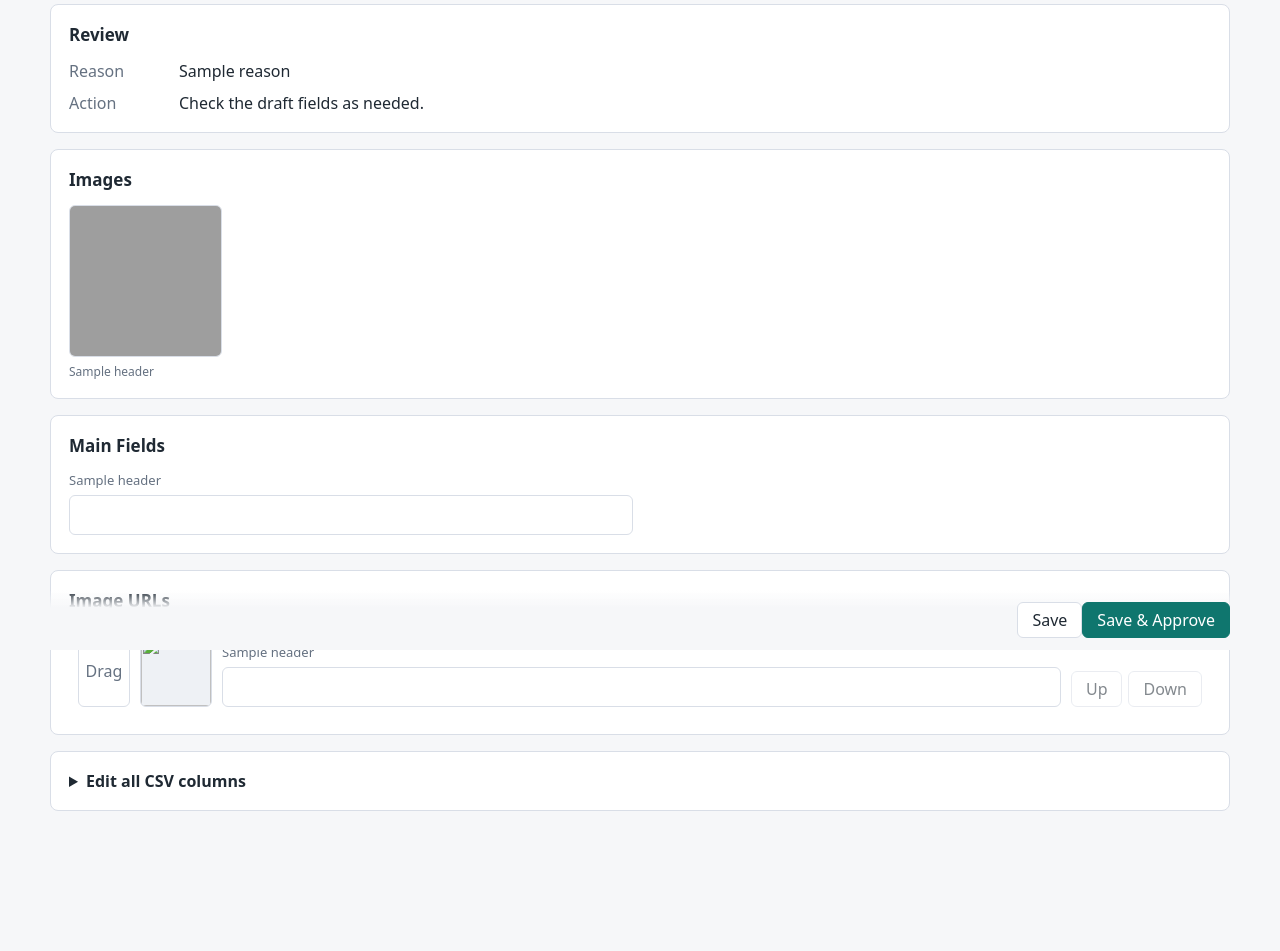
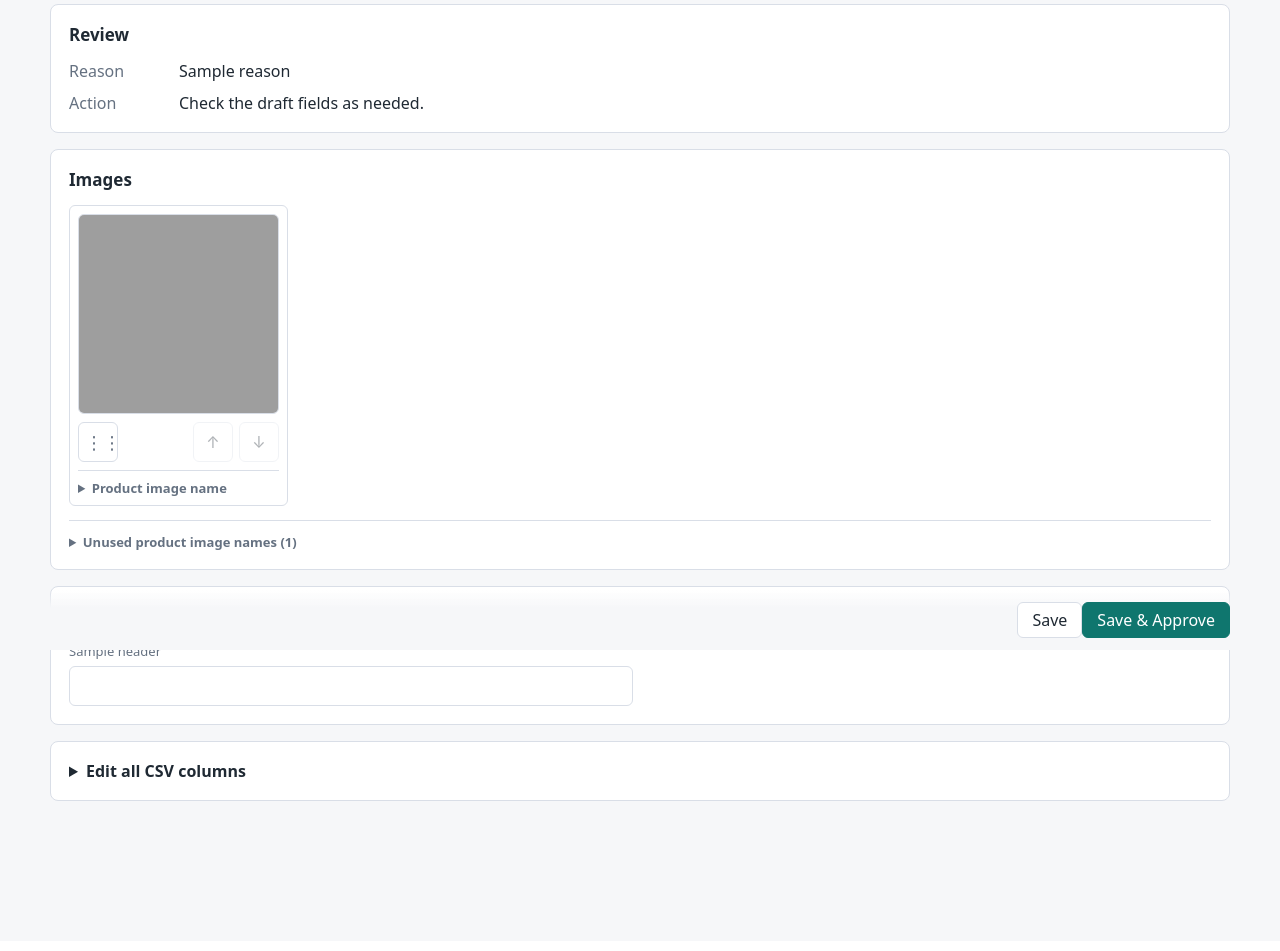
Before and after one commit to HIRABAweb/mercari-shops-auto-description, a Flask app: template review-ui/templates/item_detail.html in a window 1280 px wide. Shown: the part 150-1101 px from the top of the page. After the commit the page ends 951 px from the top, so only its background shows below. Run offline with Flask 3, Linux system fonts and the light colour scheme; the template is opened without the code that fills it: most values are stand-ins (such as "Sample title", 1, 10 or a date in 2020); grey boxes are pictures that could not be loaded.

Commit message:
Improve Review UI image ordering

```diff
--- a/review-ui/app.py
+++ b/review-ui/app.py
@@ -184,6 +184,12 @@ def create_app() -> Flask:
             for header in MERCARI_HEADERS
             if header not in PRIMARY_FIELDS and header not in IMAGE_FIELDS
         ]
+        image_previews = image_previews_from_draft_row(draft_row)
+        unused_image_fields = [
+            header
+            for header in IMAGE_FIELDS
+            if not draft_row.get(header, "").strip()
+        ]
         return render_template(
             "item_detail.html",
             batch_id=batch_id,
@@ -192,7 +198,8 @@ def create_app() -> Flask:
             draft_row=draft_row,
             primary_fields=PRIMARY_FIELDS,
             image_fields=IMAGE_FIELDS,
-            image_previews=image_previews_from_draft_row(draft_row),
+            image_previews=image_previews,
+            unused_image_fields=unused_image_fields,
             extra_fields=extra_fields,
             title_field=TITLE_FIELD,
             description_field=DESCRIPTION_FIELD,
--- a/review-ui/static/styles.css
+++ b/review-ui/static/styles.css
@@ -243,12 +243,25 @@ th {
 
 .image-grid {
   display: grid;
-  grid-template-columns: repeat(auto-fill, minmax(148px, 1fr));
+  grid-template-columns: repeat(auto-fill, minmax(210px, 1fr));
   gap: 12px;
 }
 
 .image-preview {
   margin: 0;
+  padding: 8px;
+  border: 1px solid var(--line);
+  border-radius: 6px;
+  background: #ffffff;
+  transition: border-color 120ms ease, box-shadow 120ms ease, opacity 120ms ease;
+}
+
+.image-preview[draggable="true"] {
+  cursor: grab;
+}
+
+.image-preview[draggable="true"]:active {
+  cursor: grabbing;
 }
 
 .image-preview img {
@@ -261,71 +274,91 @@ th {
   border-radius: 6px;
 }
 
-.image-preview figcaption {
+.image-preview--dragging {
+  opacity: 0.55;
+}
+
+.image-preview--drop-target {
+  border-color: var(--accent);
+  box-shadow: 0 0 0 2px rgb(13 148 136 / 0.16);
+}
+
+.image-preview-toolbar {
+  display: flex;
+  align-items: center;
+  justify-content: space-between;
+  gap: 8px;
+  margin-top: 8px;
+}
+
+.image-drag-handle,
+.icon-button {
+  display: inline-grid;
+  width: 40px;
+  height: 40px;
+  place-items: center;
+  border: 1px solid var(--line);
+  border-radius: 6px;
+  background: #ffffff;
+  color: var(--text);
+  cursor: pointer;
+}
+
+.image-drag-handle {
+  color: var(--muted);
+  cursor: grab;
+  font-size: 18px;
+  line-height: 1;
+  touch-action: none;
+}
+
+.image-drag-handle:active {
+  cursor: grabbing;
+}
+
+.icon-button:disabled {
+  cursor: default;
+  opacity: 0.35;
+}
+
+.image-order-actions {
+  display: flex;
+  gap: 6px;
+}
+
+.image-name-details {
+  margin-top: 8px;
+  padding-top: 8px;
+  border-top: 1px solid var(--line);
+}
+
+.image-name-details summary,
+.unused-image-fields summary {
+  color: var(--muted);
+  font-size: 13px;
+  font-weight: 600;
+}
+
+.image-name-details figcaption {
   margin-top: 6px;
   color: var(--muted);
   font-size: 12px;
   overflow-wrap: anywhere;
 }
 
-.image-url-list {
-  display: grid;
-  gap: 10px;
+.unused-image-fields {
+  margin-top: 14px;
+  padding-top: 12px;
+  border-top: 1px solid var(--line);
 }
 
-.image-url-row {
+.unused-image-field-list {
   display: grid;
-  grid-template-columns: auto 72px minmax(0, 1fr) auto;
-  align-items: end;
-  gap: 10px;
-  padding: 8px;
-  border: 1px solid transparent;
-  border-radius: 6px;
-}
-
-.image-url-row--dragging {
-  opacity: 0.55;
-}
-
-.image-url-row--drop-target {
-  border-color: var(--accent);
-  background: #f0fdfa;
-}
-
-.image-drag-handle {
-  align-self: stretch;
-  min-width: 52px;
-  border: 1px solid var(--line);
-  border-radius: 6px;
-  background: #ffffff;
+  grid-template-columns: repeat(auto-fill, minmax(140px, 1fr));
+  gap: 6px 12px;
+  margin-top: 10px;
   color: var(--muted);
-  cursor: grab;
-}
-
-.image-drag-handle:active {
-  cursor: grabbing;
-}
-
-.image-url-thumb {
-  width: 72px;
-  aspect-ratio: 1;
-  overflow: hidden;
-  background: #eef1f5;
-  border: 1px solid var(--line);
-  border-radius: 6px;
-}
-
-.image-url-thumb img {
-  width: 100%;
-  height: 100%;
-  display: block;
-  object-fit: cover;
-}
-
-.image-url-actions {
-  display: grid;
-  grid-template-columns: repeat(2, auto);
-  gap: 6px;
+  font-size: 12px;
 }
 
 dl {
@@ -464,7 +497,6 @@ details .form-grid {
   }
 
   .item-row,
-  .image-url-row,
   .form-grid,
   .category-search-row {
     grid-template-columns: 1fr;
@@ -475,7 +507,7 @@ details .form-grid {
     max-width: 180px;
   }
 
-  .image-url-actions {
-    grid-template-columns: repeat(2, minmax(0, 1fr));
+  .image-grid {
+    grid-template-columns: repeat(auto-fill, minmax(148px, 1fr));
   }
 }
--- a/review-ui/templates/item_detail.html
+++ b/review-ui/templates/item_detail.html
@@ -21,22 +21,63 @@
     </dl>
   </section>
 
-  {% if image_previews %}
+  <form class="edit-form" method="post" action="{{ url_for('update_item', batch_id=batch_id, product_code=product_code) }}">
+    <input type="hidden" name="csrf_token" value="{{ csrf_token() }}">
     <section class="form-section">
       <h2>Images</h2>
-      <div class="image-grid">
-        {% for image in image_previews %}
-          <figure class="image-preview">
-            <img src="{{ url_for('item_image', batch_id=batch_id, product_code=product_code, image_index=image.index, v=image.cache_key) }}" alt="">
-            <figcaption>{{ image.header }}</figcaption>
-          </figure>
-        {% endfor %}
-      </div>
+      {% if image_previews %}
+        <div class="image-grid image-sort-list" data-image-sort-list>
+          {% for image in image_previews %}
+            <figure class="image-preview" data-image-sort-row draggable="true">
+              <img
+                data-image-sort-thumb
+                src="{{ url_for('item_image', batch_id=batch_id, product_code=product_code, image_index=image.index, v=image.cache_key) }}"
+                alt=""
+                draggable="false"
+              >
+              <div class="image-preview-toolbar">
+                <button
+                  class="image-drag-handle"
+                  type="button"
+                  data-image-drag-handle
+                  aria-label="Drag image"
+                  title="Drag image"
+                >&#8942;&#8942;</button>
+                <div class="image-order-actions">
+                  <button class="icon-button" type="button" data-image-move-up aria-label="Move image up" title="Move image up">&#8593;</button>
+                  <button class="icon-button" type="button" data-image-move-down aria-label="Move image down" title="Move image down">&#8595;</button>
+                </div>
+              </div>
+              <details class="image-name-details">
+                <summary>Product image name</summary>
+                <figcaption>{{ image.header }}</figcaption>
+              </details>
+              <input
+                type="hidden"
+                name="{{ image.header }}"
+                value="{{ draft_row.get(image.header, '') }}"
+                data-image-sort-input
+              >
+            </figure>
+          {% endfor %}
+        </div>
+      {% else %}
+        <p class="empty-inline">No product images.</p>
+      {% endif %}
+
+      {% if unused_image_fields %}
+        <details class="unused-image-fields">
+          <summary>Unused product image names ({{ unused_image_fields|length }})</summary>
+          <div class="unused-image-field-list">
+            {% for header in unused_image_fields %}
+              <span>{{ header }}</span>
+              <input type="hidden" name="{{ header }}" value="">
+            {% endfor %}
+          </div>
+        </details>
+      {% endif %}
     </section>
-  {% endif %}
 
-  <form class="edit-form" method="post" action="{{ url_for('update_item', batch_id=batch_id, product_code=product_code) }}">
-    <input type="hidden" name="csrf_token" value="{{ csrf_token() }}">
     <section class="form-section">
       <h2>Main Fields</h2>
       <div class="form-grid">
@@ -66,32 +107,6 @@
               {% endif %}
             </label>
           {% endif %}
-        {% endfor %}
-      </div>
-    </section>
-
-    <section class="form-section">
-      <h2>Image URLs</h2>
-      <div class="image-url-list" data-image-url-list>
-        {% for header in image_fields %}
-          <div class="image-url-row" data-image-url-row draggable="true">
-            <button class="image-drag-handle" type="button" data-image-drag-handle aria-label="Drag image">Drag</button>
-            <div class="image-url-thumb">
-              {% if draft_row.get(header, "") %}
-                <img data-image-url-thumb src="{{ url_for('item_image', batch_id=batch_id, product_code=product_code, image_index=loop.index, v=image_cache_key(draft_row.get(header, ''))) }}" alt="">
-              {% else %}
-                <img data-image-url-thumb src="" alt="" hidden>
-              {% endif %}
-            </div>
-            <label>
-              <span>{{ header }}</span>
-              <input name="{{ header }}" value="{{ draft_row.get(header, "") }}" data-image-url-input>
-            </label>
-            <div class="image-url-actions">
-              <button class="button" type="button" data-image-move-up>Up</button>
-              <button class="button" type="button" data-image-move-down>Down</button>
-            </div>
-          </div>
         {% endfor %}
       </div>
     </section>
@@ -214,8 +229,8 @@
       });
     });
 
-    document.querySelectorAll("[data-image-url-list]").forEach((list) => {
-      const rows = Array.from(list.querySelectorAll("[data-image-url-row]"));
+    document.querySelectorAll("[data-image-sort-list]").forEach((list) => {
+      const rows = Array.from(list.querySelectorAll("[data-image-sort-row]"));
       let draggedIndex = null;
 
       const syncButtons = () => {
@@ -226,25 +241,31 @@
       };
 
       const rowState = (row) => {
-        const thumb = row.querySelector("[data-image-url-thumb]");
+        const thumb = row.querySelector("[data-image-sort-thumb]");
         return {
-          value: row.querySelector("[data-image-url-input]").value,
+          value: row.querySelector("[data-image-sort-input]").value,
           thumbSrc: thumb.getAttribute("src") || "",
-          thumbHidden: thumb.hidden,
         };
       };
 
       const applyRowState = (row, state) => {
-        const input = row.querySelector("[data-image-url-input]");
-        const thumb = row.querySelector("[data-image-url-thumb]");
+        const input = row.querySelector("[data-image-sort-input]");
+        const thumb = row.querySelector("[data-image-sort-thumb]");
         input.value = state.value;
         thumb.src = state.thumbSrc;
-        thumb.hidden = state.thumbHidden;
         input.dispatchEvent(new Event("input", { bubbles: true }));
       };
 
       const moveImageValue = (fromIndex, toIndex) => {
-        if (fromIndex === toIndex || fromIndex < 0 || toIndex < 0) {
+        if (
+          !Number.isInteger(fromIndex)
+          || !Number.isInteger(toIndex)
+          || fromIndex === toIndex
+          || fromIndex < 0
+          || toIndex < 0
+          || fromIndex >= rows.length
+          || toIndex >= rows.length
+        ) {
           return;
         }
         const states = rows.map(rowState);
@@ -253,7 +274,18 @@
         rows.forEach((row, index) => applyRowState(row, states[index]));
       };
 
+      const clearDragStyles = () => {
+        rows.forEach((candidate) => {
+          candidate.classList.remove("image-preview--dragging");
+          candidate.classList.remove("image-preview--drop-target");
+        });
+      };
+
       rows.forEach((row, index) => {
+        const dragHandle = row.querySelector("[data-image-drag-handle]");
+        let pointerDraggedIndex = null;
+        let pointerTargetIndex = null;
+
         row.querySelector("[data-image-move-up]").addEventListener("click", () => {
           if (index > 0) {
             moveImageValue(index, index - 1);
@@ -266,30 +298,87 @@
         });
         row.addEventListener("dragstart", (event) => {
           draggedIndex = index;
-          row.classList.add("image-url-row--dragging");
+          row.classList.add("image-preview--dragging");
           event.dataTransfer.effectAllowed = "move";
           event.dataTransfer.setData("text/plain", String(index));
         });
         row.addEventListener("dragover", (event) => {
+          if (!Number.isInteger(draggedIndex)) {
+            return;
+          }
           event.preventDefault();
           event.dataTransfer.dropEffect = "move";
-          row.classList.add("image-url-row--drop-target");
+          row.classList.add("image-preview--drop-target");
         });
         row.addEventListener("dragleave", () => {
-          row.classList.remove("image-url-row--drop-target");
+          row.classList.remove("image-preview--drop-target");
         });
         row.addEventListener("drop", (event) => {
+          if (!Number.isInteger(draggedIndex)) {
+            return;
+          }
           event.preventDefault();
-          const fromIndex = draggedIndex ?? Number(event.dataTransfer.getData("text/plain"));
-          moveImageValue(fromIndex, index);
-          rows.forEach((candidate) => candidate.classList.remove("image-url-row--drop-target"));
+          moveImageValue(draggedIndex, index);
+          rows.forEach((candidate) => candidate.classList.remove("image-preview--drop-target"));
         });
         row.addEventListener("dragend", () => {
           draggedIndex = null;
-          rows.forEach((candidate) => {
-            candidate.classList.remove("image-url-row--dragging");
-            candidate.classList.remove("image-url-row--drop-target");
+          clearDragStyles();
+        });
+
+        dragHandle.addEventListener("pointerdown", (event) => {
+          if (event.pointerType === "mouse" || event.button !== 0 || rows.length < 2) {
+            return;
+          }
+          event.preventDefault();
+          pointerDraggedIndex = index;
+          pointerTargetIndex = index;
+          row.classList.add("image-preview--dragging");
+          dragHandle.setPointerCapture(event.pointerId);
+        });
+        dragHandle.addEventListener("pointermove", (event) => {
+          if (!Number.isInteger(pointerDraggedIndex)) {
+            return;
+          }
+          event.preventDefault();
+          const target = document.elementFromPoint(event.clientX, event.clientY)?.closest("[data-image-sort-row]");
+          const targetIndex = rows.indexOf(target);
+          if (targetIndex < 0) {
+            return;
+          }
+          pointerTargetIndex = targetIndex;
+          rows.forEach((candidate, candidateIndex) => {
+            candidate.classList.toggle("image-preview--drop-target", candidateIndex === targetIndex);
           });
+        });
+
+        const finishPointerDrag = (event) => {
+          if (!Number.isInteger(pointerDraggedIndex)) {
+            return;
+          }
+          event.preventDefault();
+          moveImageValue(pointerDraggedIndex, pointerTargetIndex);
+          if (dragHandle.hasPointerCapture(event.pointerId)) {
+            dragHandle.releasePointerCapture(event.pointerId);
+          }
+          pointerDraggedIndex = null;
+          pointerTargetIndex = null;
+          clearDragStyles();
+        };
+        const cancelPointerDrag = (event) => {
+          if (dragHandle.hasPointerCapture(event.pointerId)) {
+            dragHandle.releasePointerCapture(event.pointerId);
+          }
+          pointerDraggedIndex = null;
+          pointerTargetIndex = null;
+          clearDragStyles();
+        };
+        dragHandle.addEventListener("pointerup", finishPointerDrag);
+        dragHandle.addEventListener("pointercancel", cancelPointerDrag);
+        dragHandle.addEventListener("lostpointercapture", () => {
+          pointerDraggedIndex = null;
+          pointerTargetIndex = null;
+          clearDragStyles();
         });
       });
 
```
Also changed, not shown: tests/test_review_ui.py (+66 -5 lines).
